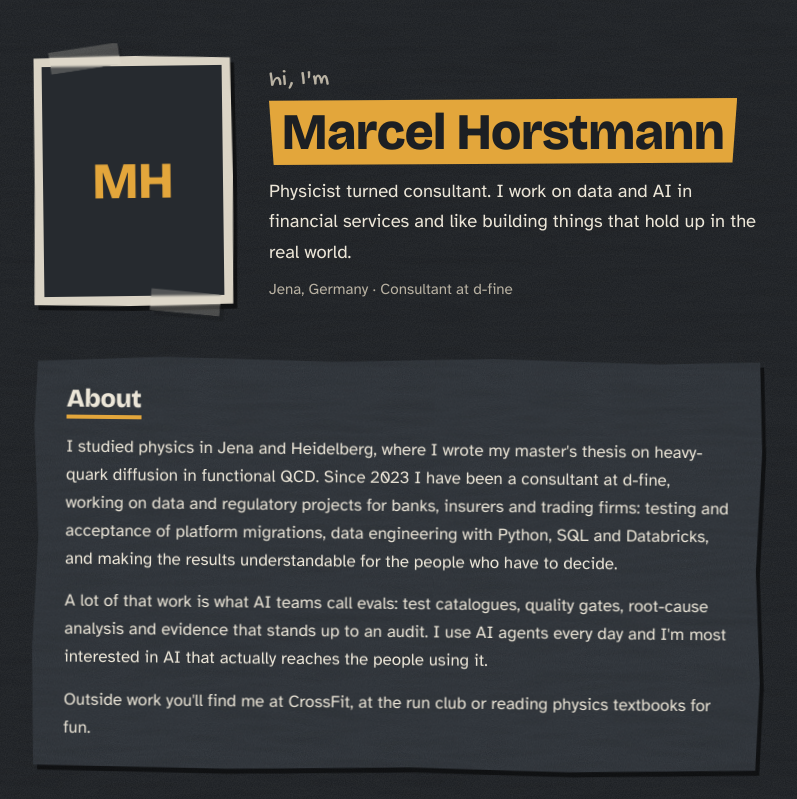
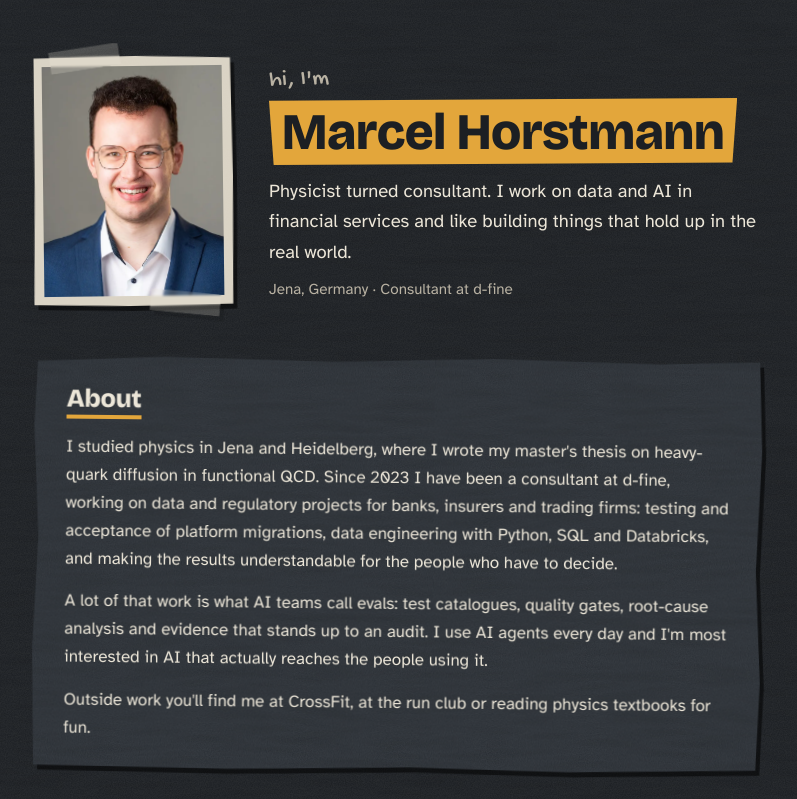
Before and after one commit to marcel-d12/website, a plain HTML site: page index.html in a window 1280 px wide. Shown: the top 799 px of the page, without its empty margins (243-1040 px from the left). Drawn offline with nearby package versions, Linux system fonts and the light colour scheme.

Commit message:
Foto und eigene Domain
Co-Authored-By: Claude Opus 5.5 <noreply@anthropic.com>
Claude-Session: https://claude.ai/code/session_01HvQLCh3HRHfEwyTXGnYfRL

```diff
--- a/index.html
+++ b/index.html
@@ -8,6 +8,7 @@
   <meta property="og:title" content="Marcel Horstmann">
   <meta property="og:description" content="Physicist and consultant in Jena, working on data and AI in financial services.">
   <meta property="og:type" content="website">
+  <meta property="og:image" content="https://marcelhorstmann.de/img/marcel.jpg">
   <meta name="theme-color" content="#1c1f23">
   <link rel="icon" href="favicon.svg" type="image/svg+xml">
   <link rel="preconnect" href="https://fonts.googleapis.com">
@@ -21,8 +22,10 @@
     <header class="hero">
       <figure class="photo cut tilt-l">
         <div class="paper photo-paper">
-          <!-- Foto folgt: img/marcel.jpg -->
-          <div class="photo-placeholder" aria-hidden="true">MH</div>
+          <picture>
+            <source srcset="img/marcel.webp" type="image/webp">
+            <img src="img/marcel.jpg" width="640" height="800" alt="Portrait of Marcel Horstmann">
+          </picture>
         </div>
         <span class="tape tape-a" aria-hidden="true"></span>
         <span class="tape tape-b" aria-hidden="true"></span>
--- a/style.css
+++ b/style.css
@@ -89,6 +89,7 @@ a { color: var(--accent); }
   background-image: var(--grain);
   clip-path: polygon(1% 0.6%, 52% 0%, 99.2% 1%, 100% 48%, 99.4% 99.5%, 47% 100%, 0% 99.2%, 0.8% 52%);
 }
+.photo-paper picture,
 .photo-paper img,
 .photo-placeholder {
   display: block;
```
Also changed, not shown: img/marcel.jpg (added), img/marcel.webp (added), 1 other file.
